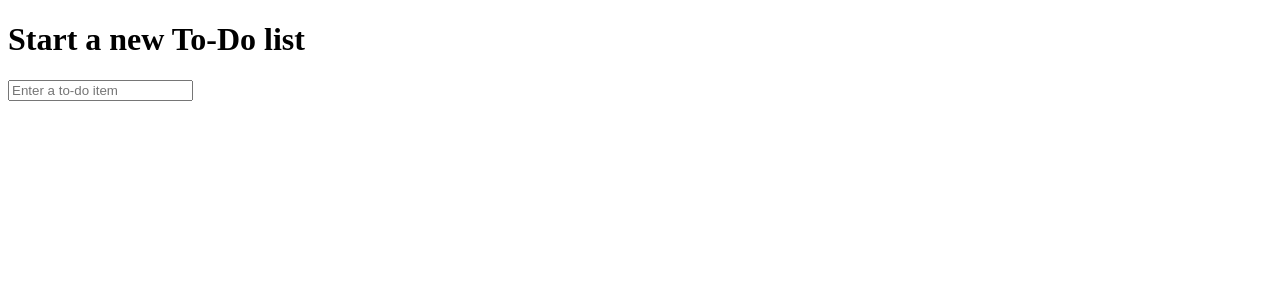
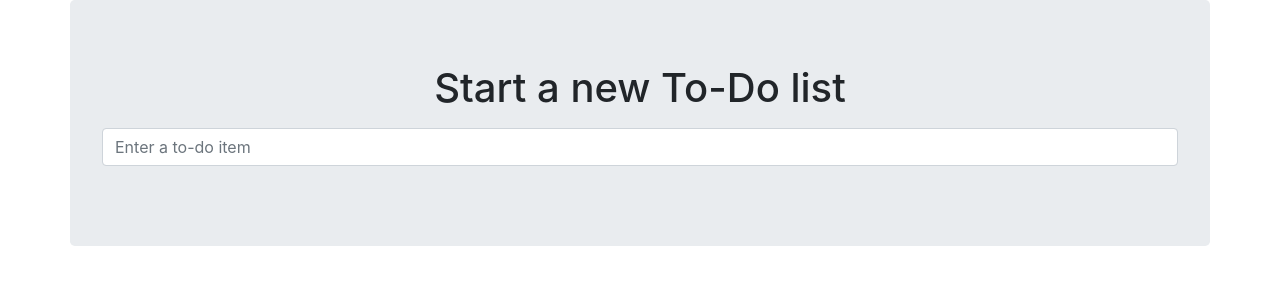
Before and after one commit to dex55/superlists, a Django app: page / in a window 1280 px wide. Shown: the top 300 px of the page. Run offline with Django 3.2, Linux system fonts and the light colour scheme; some libraries are stand-ins or nearby versions.

Commit message:
Started using Bootstrap CSS framework to improve layout. Added some static file support.

```diff
--- a/functional_tests/tests.py
+++ b/functional_tests/tests.py
@@ -1,7 +1,7 @@
 from selenium import webdriver
 from selenium.webdriver.common.keys import Keys
 from selenium.common.exceptions import WebDriverException
-from django.test import LiveServerTestCase
+from django.contrib.staticfiles.testing import StaticLiveServerTestCase
 
 
 from time import sleep, time
@@ -10,7 +10,7 @@ from time import sleep, time
 MAX_WAIT = 5
 
 
-class NewVisitorTest(LiveServerTestCase):
+class NewVisitorTest(StaticLiveServerTestCase):
 
     def setUp(self):
         self.browser = webdriver.Firefox()
--- a/lists/templates/base.html
+++ b/lists/templates/base.html
@@ -3,23 +3,37 @@
 <head>
   <meta charset="UTF-8">
   <title>To-Do lists</title>
+  {% load static %}
+  <link rel="stylesheet" type="text/css" href="{% static 'bootstrap/css/bootstrap.min.css' %}" />
 </head>
 <body>
+  <div class="container">
 
+    <div class="row">
+      <div class="col-md-12 jumbotron">
+        <div class="text-center">
           <h1>{% block header_text %}{% endblock %}</h1>
-
           <p>
             <form method="POST" action="{% block form_action%}{% endblock %}">
               <input name="item_text"
                      id="new_item_input"
+                     class="form-control input-lg"
                      placeholder="Enter a to-do item"
               />
               {% csrf_token %}
             </form>
           </p>
+        </div>
+      </div>
+    </div>
 
+    <div class="row">
+      <div class="col-md-6 col-md-offset-3">
         {% block table %}
         {% endblock table %}
+      </div>
+    </div>
 
+  </div>
 </body>
 </html>
--- a/lists/templates/list.html
+++ b/lists/templates/list.html
@@ -6,7 +6,7 @@
 
 {% block table %}
 <p>
-  <table id="table_to-do_list">
+  <table id="table_to-do_list" class="table">
     {% if list.item_set.all %}
       {% for item in list.item_set.all %}
         <tr><td>{{ forloop.counter }}: {{ item.text }}</td></tr>
--- a/superlists/settings.py
+++ b/superlists/settings.py
@@ -120,3 +120,4 @@ USE_TZ = True
 # https://docs.djangoproject.com/en/1.11/howto/static-files/
 
 STATIC_URL = '/static/'
+STATICFILES_DIRS = (os.path.join(BASE_DIR, "static"),)
```
Lines whose indentation alone changed are shown as unchanged.
